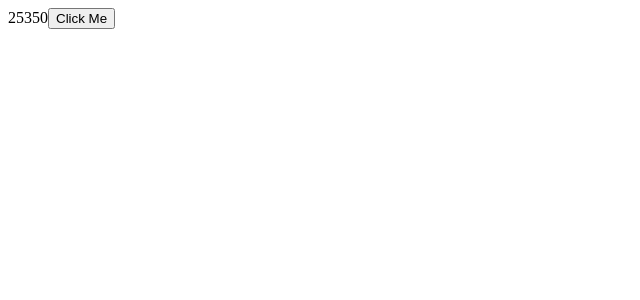
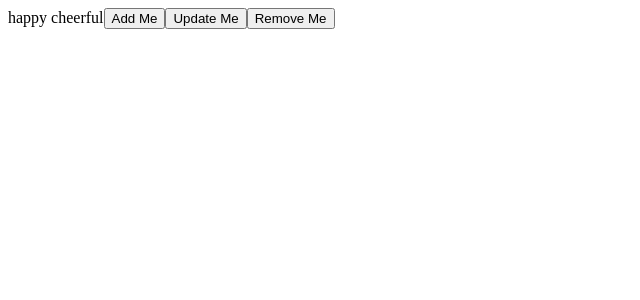
Before and after one commit to abed-ctrl/react-app, a React (Vite) app: page / in a window 1280 px wide. Shown: the top 300 px of the page, without its empty margins (0-640 px from the left). Built offline with nearby package versions, Linux system fonts and the light colour scheme.

Commit message:
05 - Managing Component State - Updating Array

```diff
--- a/src/App.tsx
+++ b/src/App.tsx
@@ -1,42 +1,32 @@
-// 05 - Managing Component State => Updating Nested Objects
+// 05 - Managing Component State => Updating Array
 
 import { useState } from "react";
 
 function App() {
-  const [customer, setCustomer] = useState({
-    name: "Ali",
-    address: {
-      city: "Oued Zem",
-      zipCode: 25350,
-    },
-  });
+  const [tags, setTags] = useState(["happy", "cheerful"]);
 
-  // we wanna update the zip code when handling the click event
-  const handleClick = () => {
-    // setCustomer({ ...customer });
-    // the spread operator in js is shallow.
-    // the cloned object refers to the same reference as the original object.
-    // if we create two customers with the spread operator we will get 2 customer with the same address.
-    // this isn't what we want. we should make the two object independently of each other.
-    setCustomer({
-      ...customer,
-      address: { ...customer.address, zipCode: 25000 },
-    });
-    // the address object of the first customer object is independently of address object of the second customer object
-
-    // Definitions:
-
-    // Shallow copy is a bit-wise copy of an object which makes a new object by copying the memory address
-    // of the original object.That is, it makes a new object by which memory addresses are the same as
-    // the original object.
-
-    // Deep copy, copies all the fields with dynamically allocated memory. That is, every value of the copied
-    //  object gets a new memory address rather than the original object.
+  const addClick = () => {
+    // as the same of objects. we can't modify the original Array
+    // tags.push('grateful')
+    // we create a new Array
+    // add
+    setTags([...tags, "exciting"]);
+  };
+  const removeClick = () => {
+    // remove
+    setTags(tags.filter((tag) => tag !== "cheerful"));
+  };
+  const updateClick = () => {
+    // update
+    // we can create a new array and modify the element or we use the map method
+    setTags(tags.map((tag) => (tag === "happy" ? "Happiness" : tag)));
   };
   return (
     <div>
-      {customer.address.zipCode}
-      <button onClick={handleClick}>Click Me</button>
+      {tags.join(" ")}
+      <button onClick={addClick}>Add Me</button>
+      <button onClick={updateClick}>Update Me</button>
+      <button onClick={removeClick}>Remove Me</button>
     </div>
   );
 }
```
